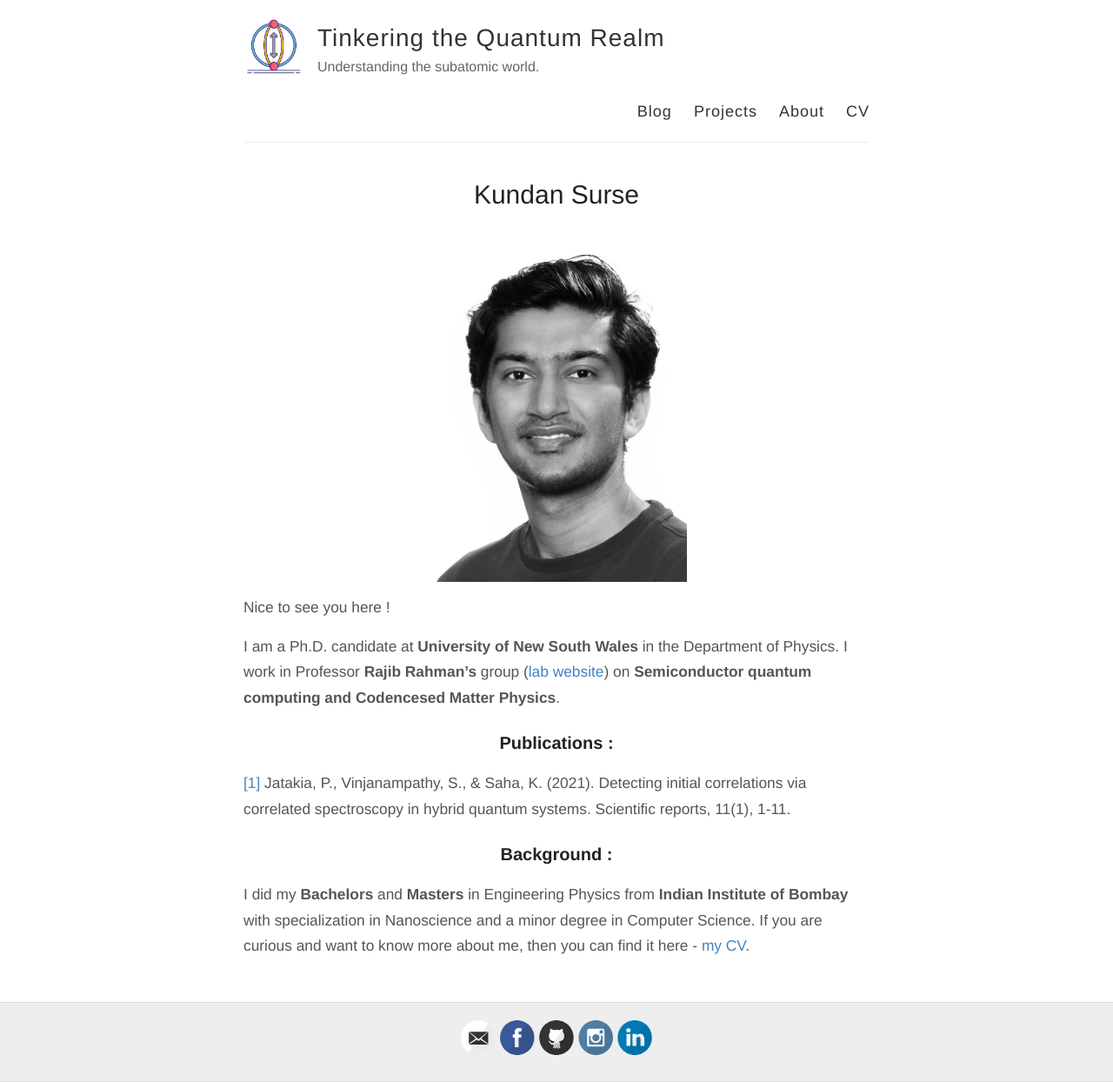
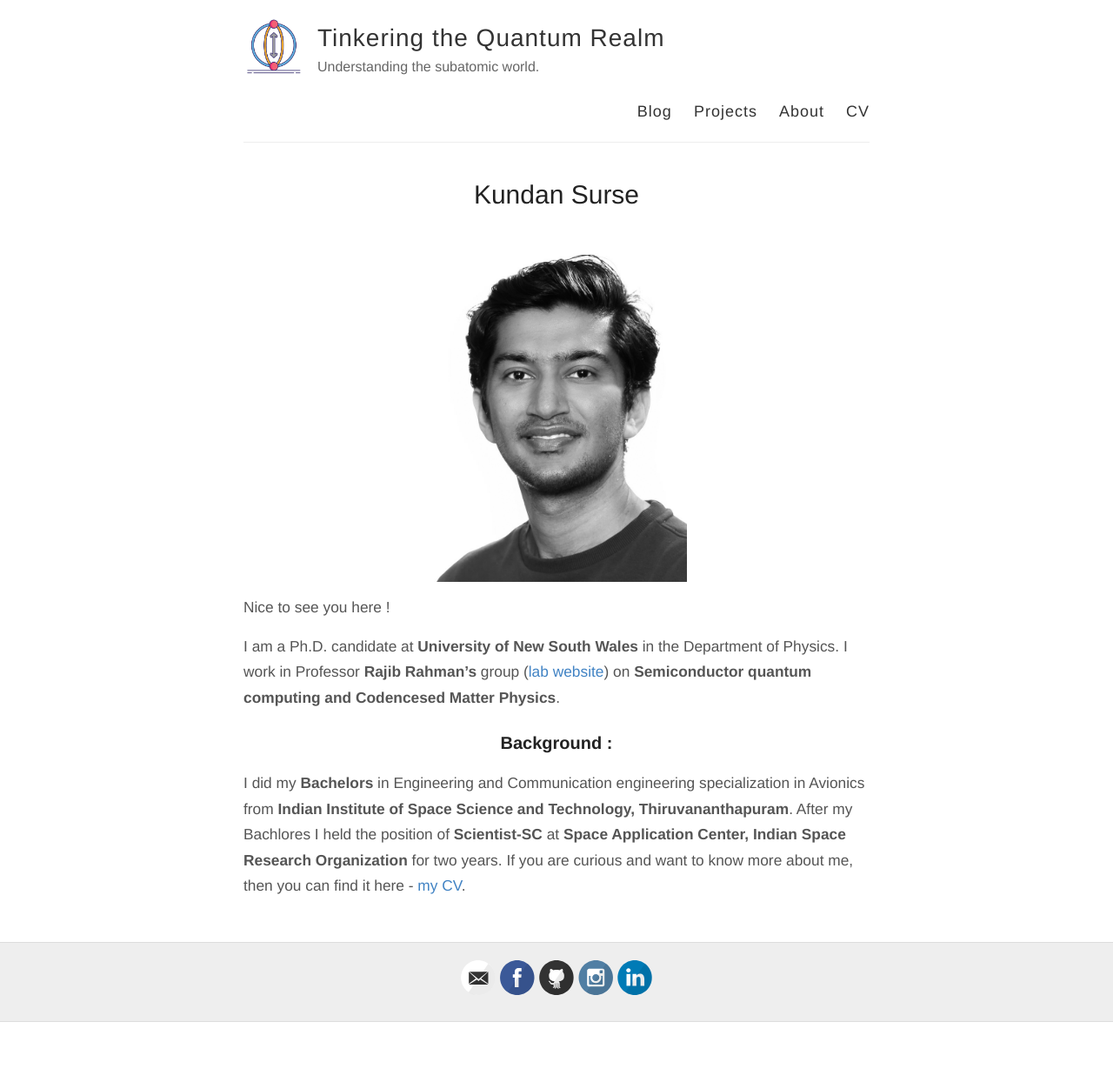
Before and after one commit to KundanSurse/KundanSurse.github.io, a Jekyll site: the page built from about.md, in a window 1280 px wide. Shown: the whole page at 87% size. Built offline with Jekyll 4.4.1, drawn with Linux system fonts in a browser that asks for light colours; some web fonts are replaced; after the commit the page ends 1175 px from its top, so only the background shows below that.

Commit message:
Update about.md

```diff
--- a/about.md
+++ b/about.md
@@ -11,8 +11,5 @@ Nice to see you here !
 I am a Ph.D. candidate at **University of New South Wales** in the Department of Physics. I work in Professor **Rajib  Rahman's**  group ([lab website](https://research.unsw.edu.au/people/associate-professor-rajib-rahman)) on **Semiconductor quantum computing and Codencesed Matter Physics**.
 
 
-### Publications :
-[[1]](https://www.nature.com/articles/s41598-021-99718-7)  Jatakia, P., Vinjanampathy, S., & Saha, K. (2021). Detecting initial correlations via correlated spectroscopy in hybrid quantum systems. Scientific reports, 11(1), 1-11.
-
 ### Background :
-I did my **Bachelors** and **Masters** in Engineering Physics from **Indian Institute of Bombay** with specialization in Nanoscience and a minor degree in Computer Science. If you are curious and want to know more about me, then you can find it here - [my CV]({{ site.url }}/assets/pdf/CV.pdf).
+I did my **Bachelors** in Engineering and Communication engineering specialization in Avionics from **Indian Institute of Space Science and Technology, Thiruvananthapuram**. After my Bachlores I held the position of **Scientist-SC** at **Space Application Center, Indian Space Research Organization** for two years. If you are curious and want to know more about me, then you can find it here - [my CV]({{ site.url }}/assets/pdf/CV.pdf).
```
